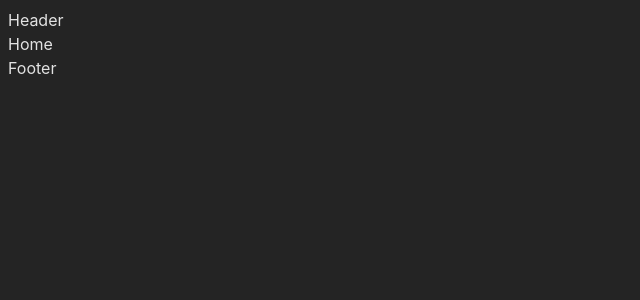
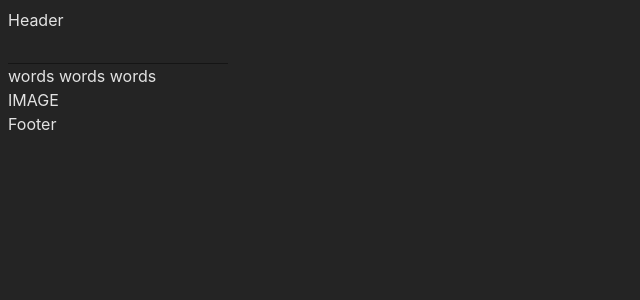
Before and after one commit to iamunhoz/poegia, a React (Vite) app: page / in a window 1280 px wide. Shown: the top 300 px of the page, without its empty margins (0-640 px from the left). Built offline with nearby package versions, Linux system fonts and the light colour scheme.

Commit message:
first stateful input

```diff
--- a/package.json
+++ b/package.json
@@ -10,6 +10,9 @@
     "preview": "vite preview"
   },
   "dependencies": {
+    "@emotion/react": "^11.11.1",
+    "@emotion/styled": "^11.11.0",
+    "@mui/material": "^5.14.18",
     "jotai": "^2.6.0",
     "react": "^18.2.0",
     "react-dom": "^18.2.0",
--- /dev/null
+++ b/src/pages/Home/components/ImageFrame/index.tsx
@@ -0,0 +1,5 @@
+import { Box } from "@mui/material";
+
+export default function ImageFrame() {
+  return <Box>IMAGE</Box>;
+}
--- /dev/null
+++ b/src/pages/Home/components/PoetryBox/index.tsx
@@ -0,0 +1,17 @@
+import { Box, Input } from "@mui/material";
+import { useAtom } from "jotai";
+import { dalleImageQueryAtom } from "src/state";
+
+export default function PoetryBox(){
+    const [dalleImageQuery, setDalleImageQuery] = useAtom(dalleImageQueryAtom);
+
+    const handleQueryChange: React.ChangeEventHandler<HTMLInputElement> = (evt) => {
+        setDalleImageQuery(String(evt.target.value));
+    };
+
+    return (
+        <Box>
+            <Input value={dalleImageQuery} onChange={handleQueryChange}/>
+        </Box>
+    )
+}
--- /dev/null
+++ b/src/pages/Home/components/Wordbank/index.tsx
@@ -0,0 +1,9 @@
+import { Box } from "@mui/material";
+
+export default function WordBank(){
+    return (
+        <Box>
+            words words words
+        </Box>
+    )
+}
--- /dev/null
+++ b/src/pages/Home/components/index.tsx
@@ -0,0 +1,7 @@
+import PoetryBox from './PoetryBox';
+import Wordbank from './Wordbank';
+import ImageFrame from "./ImageFrame";
+
+export {
+    PoetryBox, Wordbank, ImageFrame
+}
--- a/src/pages/Home/index.tsx
+++ b/src/pages/Home/index.tsx
@@ -1,3 +1,9 @@
+import { ImageFrame, PoetryBox, Wordbank } from "./components";
+
 export default function Home() {
-    return <div>Home</div>
+    return <div>
+        <PoetryBox />
+        <Wordbank />
+        <ImageFrame />
+    </div>
 }
```
Also changed, not shown: 1 other file (tests, documents, lock files or other folders).
